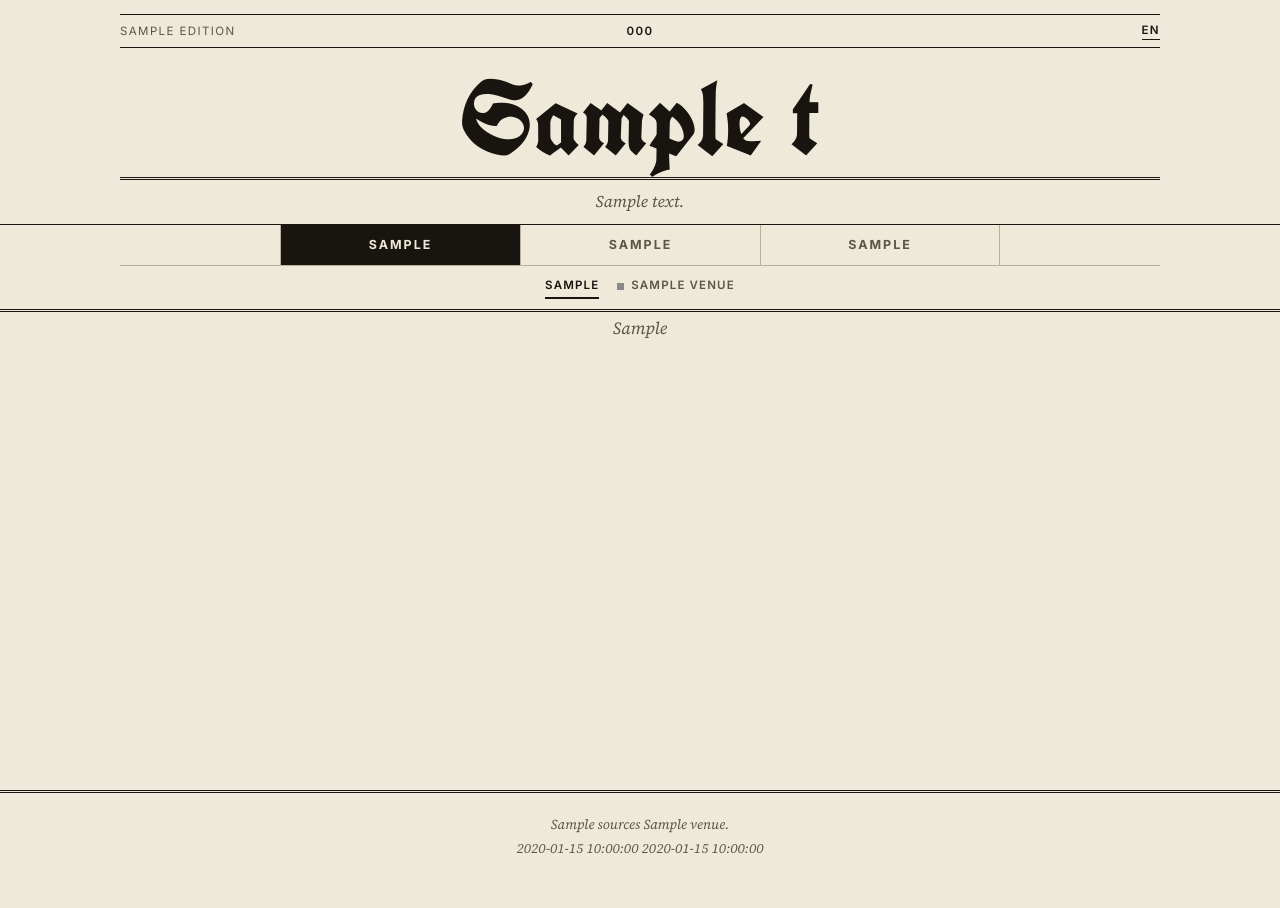
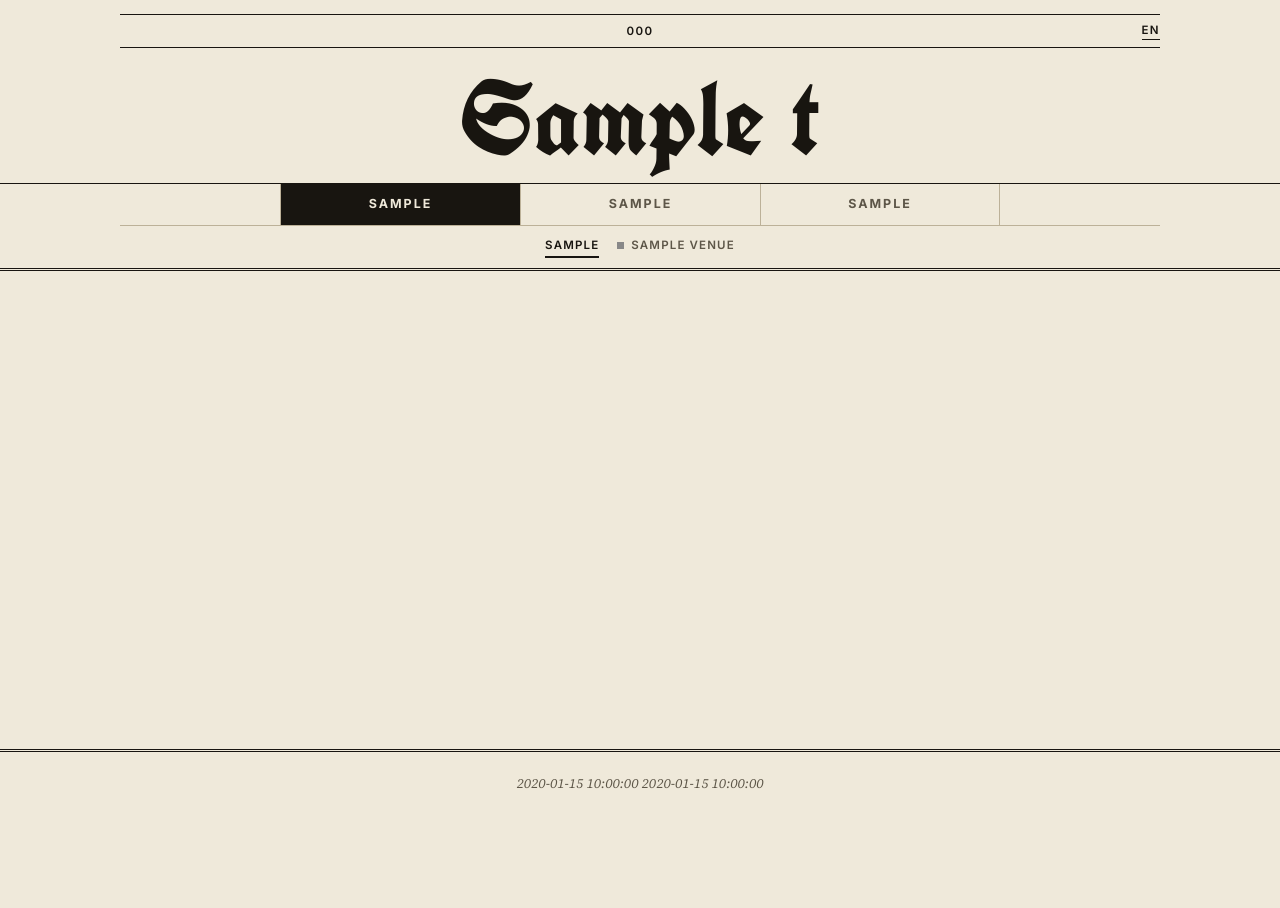
Before and after one commit to Tomas277/livemusicTurku, a Python web app: template templates/index.html in a window 1280 px wide. After the commit the page ends 789 px from the top, so only its background shows below. Run offline with Jinja, Linux system fonts and the light colour scheme; the template is opened without the code that fills it: most values are stand-ins (such as "Sample title", 1, 10 or a date in 2020).

Commit message:
Remove descriptive text and filler from the page

```diff
--- a/static/style.css
+++ b/static/style.css
@@ -25,18 +25,16 @@ body { margin: 0; background: var(--bg); color: var(--ink); font: 17px/1.5 var(-
 button { font: inherit; color: inherit; cursor: pointer; }
 a { color: inherit; }
 :focus-visible { outline: 2px solid var(--accent); outline-offset: 2px; }
-.label, .tabs button, .vchip, .pill, .lang, .edition, .dateline, .cal-dow, .status, .ev-date .dow, .age { font-family: var(--label); }
+.label, .tabs button, .vchip, .pill, .lang, .dateline, .cal-dow, .status, .ev-date .dow, .age { font-family: var(--label); }
 
 /* Masthead */
 .masthead { padding-top: 14px; }
 .ears { display: grid; grid-template-columns: 1fr auto 1fr; align-items: center; gap: 12px; padding: 7px 0; border-top: 1px solid var(--ink); border-bottom: 1px solid var(--ink); font-size: .72rem; letter-spacing: .12em; text-transform: uppercase; }
 .dateline { font-weight: 600; text-align: center; }
-.edition { color: var(--muted); }
 .lang { justify-self: end; text-decoration: none; font-weight: 600; letter-spacing: .12em; border-bottom: 1px solid currentColor; }
 .lang:hover { color: var(--accent); }
-.nameplate { margin: 0; text-align: center; font-family: var(--blackletter); font-weight: 700; font-size: clamp(2.7rem, 10.5vw, 6.4rem); line-height: 1.02; padding: .18em 0 .06em; letter-spacing: .005em; }
+.nameplate { margin: 0; text-align: center; font-family: var(--blackletter); font-weight: 700; font-size: clamp(2.7rem, 10.5vw, 6.4rem); line-height: 1.02; padding: .18em 0 .12em; letter-spacing: .005em; }
 .nameplate a { text-decoration: none; }
-.motto { margin: 0; padding: 9px 0 10px; text-align: center; font-style: italic; color: var(--muted); border-top: 3px double var(--ink); font-size: 1.02rem; }
 
 /* Section bar (tabs) and venue filter */
 .controls { position: sticky; top: 0; z-index: 10; background: var(--bg); border-top: 1px solid var(--ink); border-bottom: 1px solid var(--ink); box-shadow: 0 1px 0 var(--bg), 0 2px 0 var(--ink); }
@@ -54,7 +52,6 @@ a { color: inherit; }
 
 /* Sections */
 main { padding-top: 26px; padding-bottom: 56px; min-height: 60vh; }
-.intro { margin: 0 0 22px; padding-top: 6px; text-align: center; font-style: italic; color: var(--muted); }
 h2 { font-family: var(--display); font-weight: 800; font-size: clamp(1.7rem, 4.2vw, 2.5rem); line-height: 1.05; letter-spacing: -.01em; margin: 0 0 14px; }
 .month { margin-bottom: 46px; }
 .month h2 { padding: 10px 0 8px; border-top: 3px solid var(--ink); border-bottom: 1px solid var(--ink); text-transform: none; }
@@ -131,8 +128,7 @@ h2 { font-family: var(--display); font-weight: 800; font-size: clamp(1.7rem, 4.2
 @media (max-width: 760px) {
   .grid { column-count: 1; }
   .ears { grid-template-columns: 1fr auto; }
-  .edition { display: none; }
-  .dateline { text-align: left; }
+    .dateline { text-align: left; }
   .tabs button { padding: 10px 4px; letter-spacing: .1em; font-size: .7rem; }
   .venues { flex-wrap: nowrap; justify-content: flex-start; overflow-x: auto; scrollbar-width: none; margin: 0 calc(var(--gutter) * -1); padding-inline: var(--gutter); }
   .venues::-webkit-scrollbar { display: none; }
--- a/templates/index.html
+++ b/templates/index.html
@@ -14,12 +14,11 @@
   <header class="masthead">
     <div class="wrap">
       <div class="ears">
-        <span class="edition">{{ t.edition }}</span>
+        <span></span>
         <time class="dateline" id="dateline" datetime="{{ built_on }}">{{ dateline }}</time>
         <a class="lang" href="../{{ t.other_lang_code }}/" hreflang="{{ t.other_lang_code }}">{{ t.other_lang }}</a>
       </div>
       <h1 class="nameplate"><a href="./">{{ t.title }}</a></h1>
-      <p class="motto">{{ t.hero_text }}</p>
     </div>
   </header>
 
@@ -41,12 +40,10 @@
 
   <main class="wrap">
     <section id="view-week" class="view" role="tabpanel" aria-labelledby="tab-week" hidden>
-      <p class="intro">{{ t.week_intro }}</p>
       <div class="week-list"></div>
     </section>
 
     <section id="view-upcoming" class="view" role="tabpanel" aria-labelledby="tab-upcoming">
-      <p class="intro">{{ t.upcoming_intro }}</p>
       <div class="month-pills" hidden></div>
       {% for m in months %}
       <section class="month" data-month="{{ m.key }}">
@@ -75,7 +72,6 @@
     </section>
 
     <section id="view-calendar" class="view" role="tabpanel" aria-labelledby="tab-calendar" hidden>
-      <p class="intro">{{ t.calendar_intro }}</p>
       <div class="cal"></div>
       <div class="cal-day"></div>
     </section>
@@ -85,7 +81,6 @@
 
   <footer class="foot">
     <div class="wrap">
-      <p>{{ t.sources }} {{ venues | map(attribute="name") | join(", ") }}.</p>
       <p>{{ t.updated }} {{ built_on }}</p>
     </div>
   </footer>
```
Also changed, not shown: site_builder/i18n.py (+0 -18 lines).
